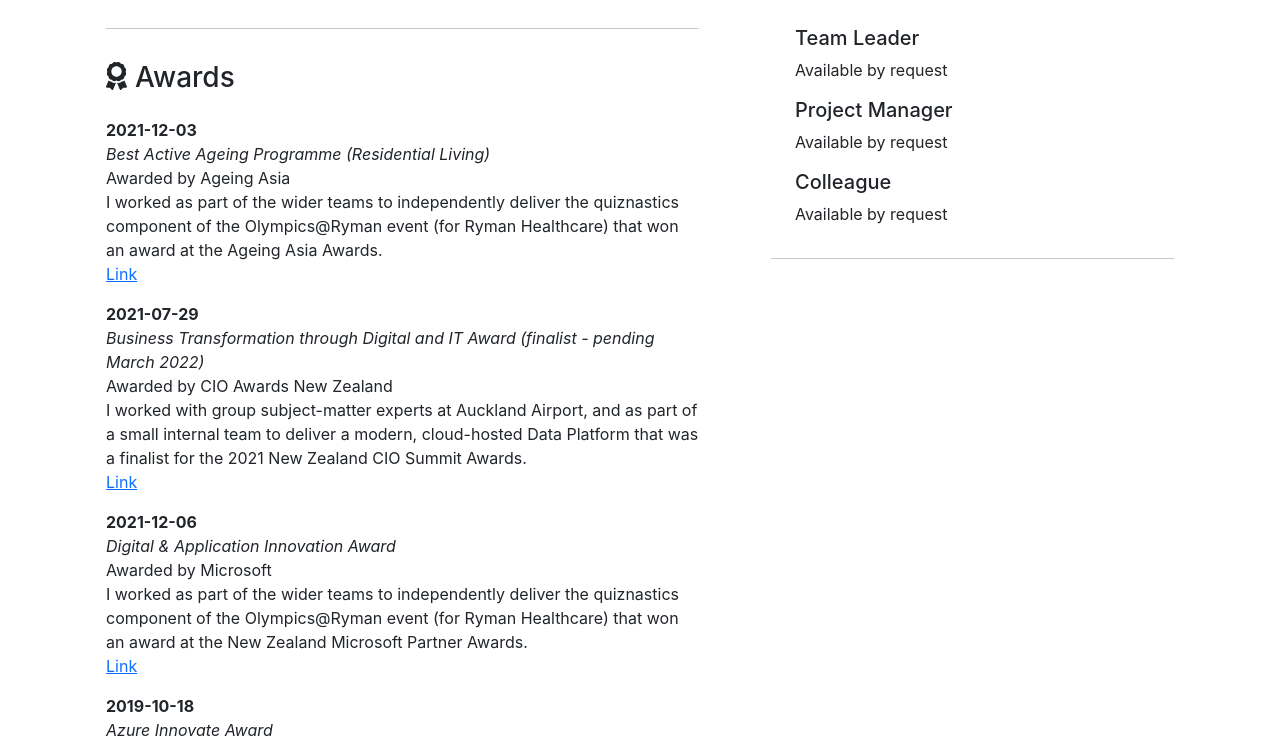
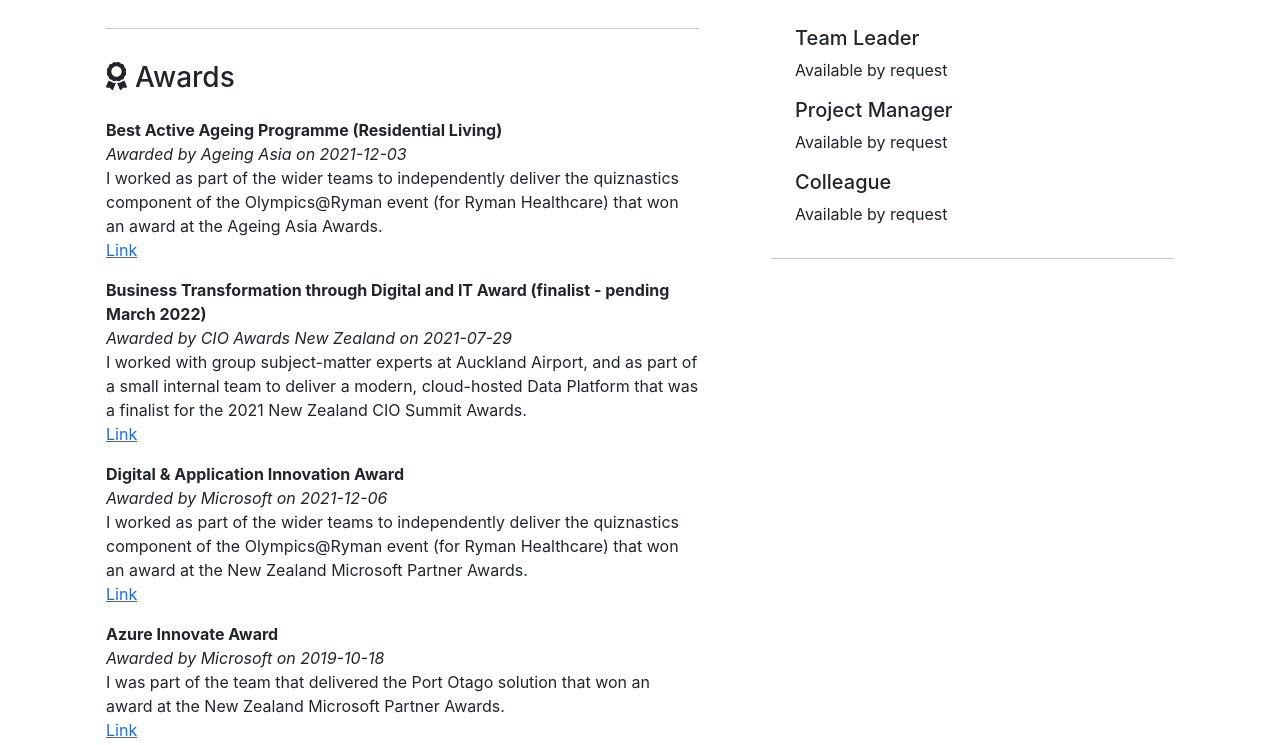
Before and after one commit to BeigeBadger/BeigeBadger.github.io, a React (Create React App) app in the folder my-cv/: page / in a window 1280 px wide. Shown: the part 5448-6193 px from the top of the page. Built offline with nearby package versions, Linux system fonts and the light colour scheme.

Commit message:
Improves award layout to shift the focus to the award title

```diff
--- a/my-cv/src/components/awards.tsx
+++ b/my-cv/src/components/awards.tsx
@@ -25,20 +25,14 @@
 										return (
 											<div key={index} className="mb-3">
 												<div className="fw-bold">
-													{
-														` ${award.date}`
+												{
+														award.title
 													}
 												</div>
 
 												<div className="fst-italic">
 													{
-														award.title
-													}
-												</div>
-
-												<div>
-													{
-														`Awarded by ${award.awarder}`
+														`Awarded by ${award.awarder} on ${award.date}`
 													}
 												</div>
 
```
